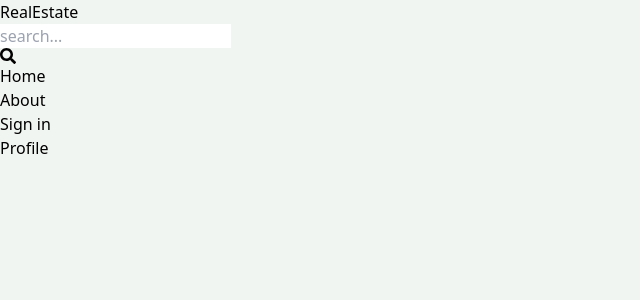
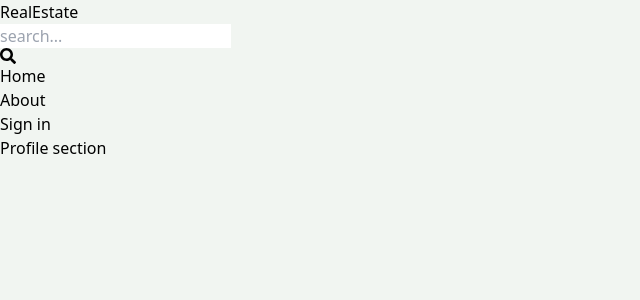
Before and after one commit to BKYashraj/MERN-Stack-Real-Estate, a React (Vite) app in the folder client/: page /profile in a window 1280 px wide. Shown: the top 300 px of the page, without its empty margins (0-640 px from the left). Built offline with nearby package versions, Linux system fonts and the light colour scheme.

Commit message:
minor change for check

```diff
--- a/client/src/pages/Profile.jsx
+++ b/client/src/pages/Profile.jsx
@@ -3,7 +3,7 @@ import React from 'react'
 export default function Profile() {
   return (
     <div>
-      Profile
+      Profile section
     </div>
   )
 }
```
